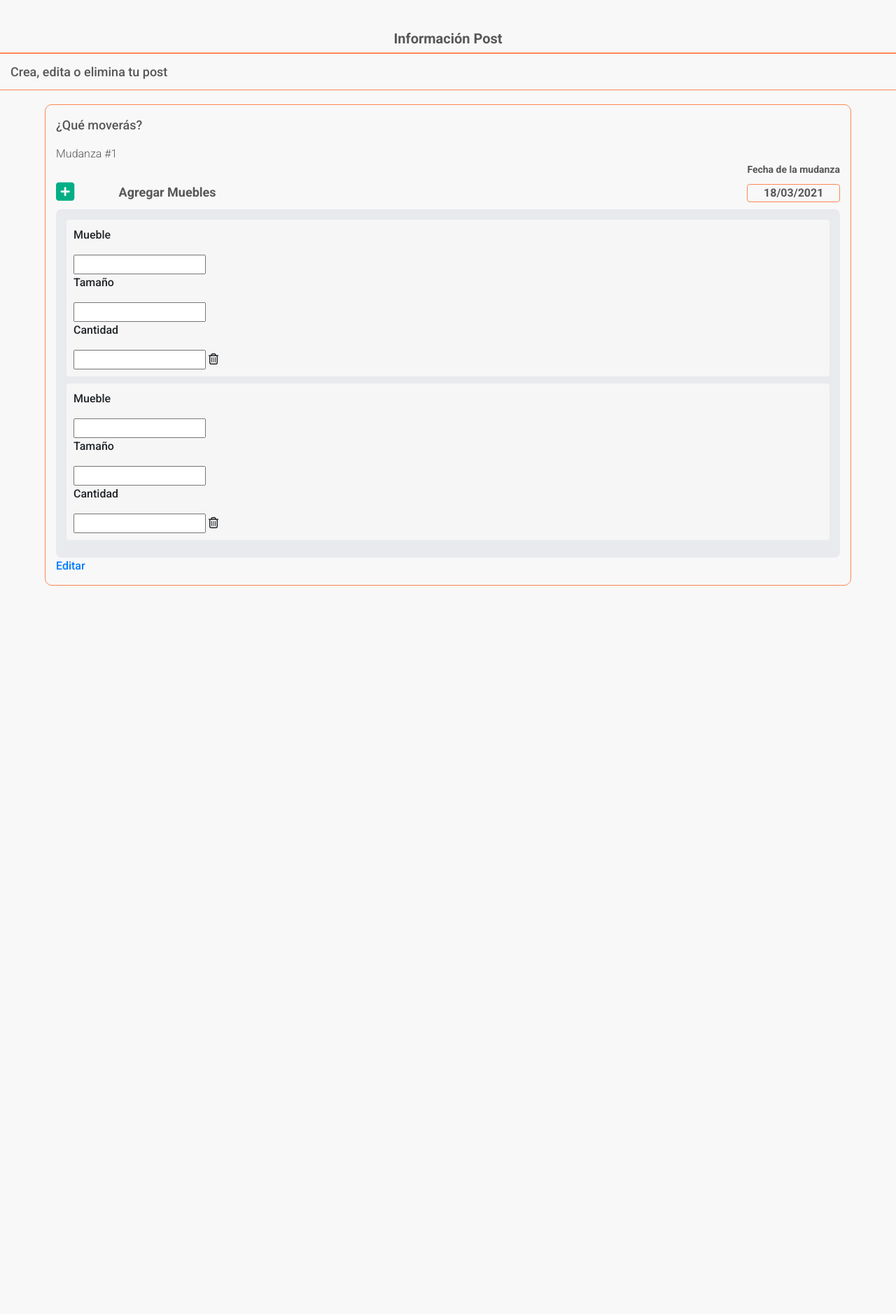
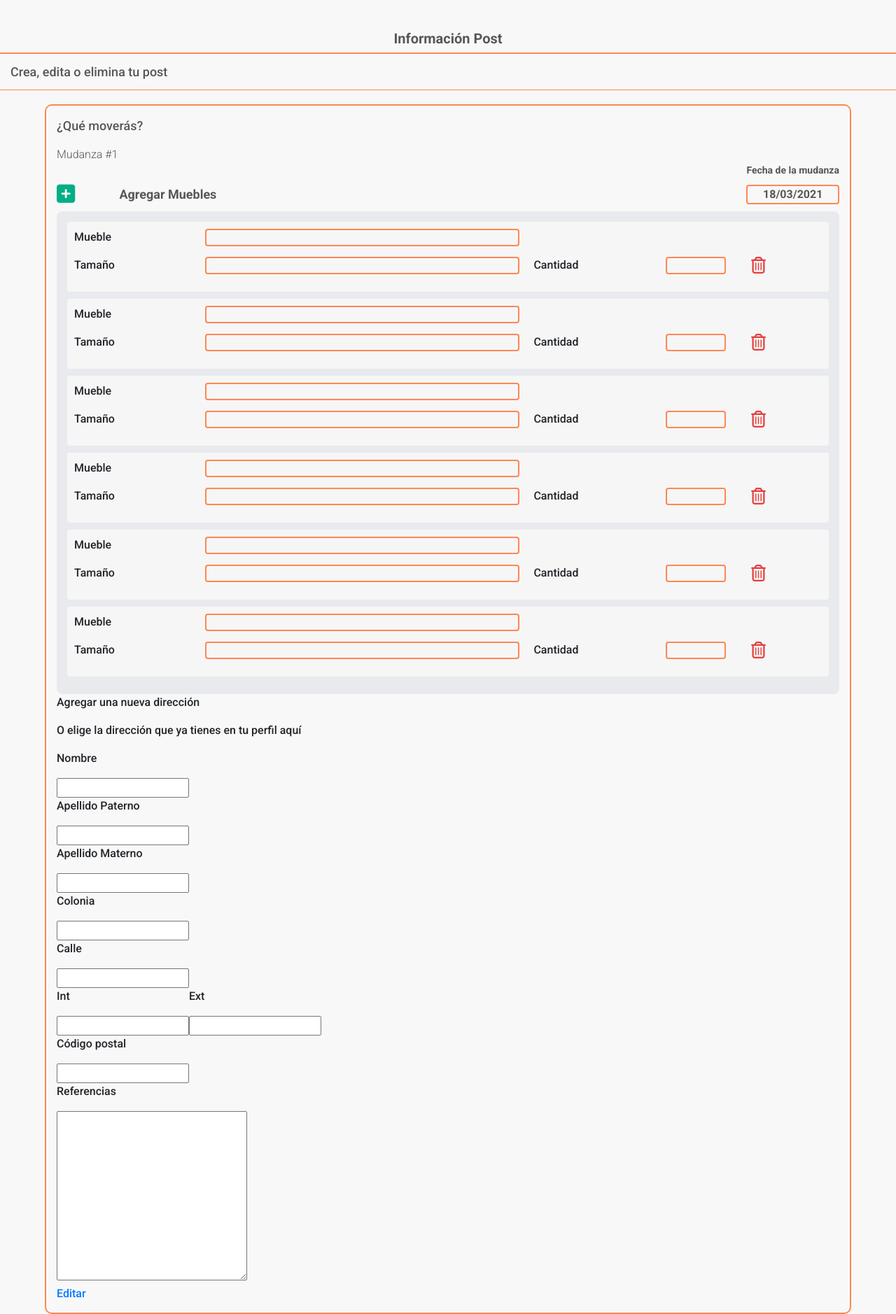
Before and after one commit to alepaez-dev/mudatec_proyecto, a Django app: page /usuario/perfil/post/ in a window 1280 px wide. Shown: the whole page at 70% size. Before the commit the page ends 837 px from the top, so only its background shows below. Run offline with Django 3.2, Linux system fonts and the light colour scheme; some libraries are stand-ins or nearby versions.

Commit message:
haciendo estructura de dirreciones

```diff
--- a/mudatec/static/css/_usuario_perfil_post.scss
+++ b/mudatec/static/css/_usuario_perfil_post.scss
@@ -1,6 +1,6 @@
 .perfil_main{
   .post_main{
-    border: 1px solid $primary-color;
+    border: 2px solid $primary-color;
     border-radius: 10px;
     width: 90%;
     margin: auto;
@@ -44,7 +44,7 @@
           &:last-of-type{
             margin-bottom: 0px;
             font-size: 16px;
-            border: 1px solid $primary-color;
+            border: 2px solid $primary-color;
             border-radius: 4px;
           }
         }
@@ -60,6 +60,39 @@
         margin-bottom: 10px;
         border-radius: 4px;
         padding: 10px;
+        .item{
+          width: 60%;
+          input{
+            height: 25px;
+            width: 70%;
+            border-radius: 4px;
+            border: 2px solid $primary-color;
+            margin-right: 5px;
+            background-color: $single-post-background-color;
+          }
+        }
+        .tamano_cantidad{
+          .cantidad{
+            width: 40%;
+            p{
+              width: 35%;
+            }
+            input{
+              width: 20%;
+              height: 25px;
+              margin-left: 8px;
+              border-radius: 4px;
+              border: 2px solid $primary-color;
+              background-color: $single-post-background-color;
+            }
+            i{
+              font-size: 24px;
+              width: 20%;
+              margin-left: 5px;
+              color: $delete-color;
+            }
+          }
+        }
       }
     }
   }
--- a/mudatec/static/css/style.css
+++ b/mudatec/static/css/style.css
@@ -443,7 +443,7 @@
 }
 
 .perfil_main .post_main {
-  border: 1px solid #FF8754;
+  border: 2px solid #FF8754;
   border-radius: 10px;
   width: 90%;
   margin: auto;
@@ -492,7 +492,7 @@
 .perfil_main .post_main .add_fecha .fechas p:last-of-type {
   margin-bottom: 0px;
   font-size: 16px;
-  border: 1px solid #FF8754;
+  border: 2px solid #FF8754;
   border-radius: 4px;
 }
 
@@ -508,6 +508,43 @@
   margin-bottom: 10px;
   border-radius: 4px;
   padding: 10px;
+}
+
+.perfil_main .post_main .post-box .single-post .item {
+  width: 60%;
+}
+
+.perfil_main .post_main .post-box .single-post .item input {
+  height: 25px;
+  width: 70%;
+  border-radius: 4px;
+  border: 2px solid #FF8754;
+  margin-right: 5px;
+  background-color: #F6F6F6;
+}
+
+.perfil_main .post_main .post-box .single-post .tamano_cantidad .cantidad {
+  width: 40%;
+}
+
+.perfil_main .post_main .post-box .single-post .tamano_cantidad .cantidad p {
+  width: 35%;
+}
+
+.perfil_main .post_main .post-box .single-post .tamano_cantidad .cantidad input {
+  width: 20%;
+  height: 25px;
+  margin-left: 8px;
+  border-radius: 4px;
+  border: 2px solid #FF8754;
+  background-color: #F6F6F6;
+}
+
+.perfil_main .post_main .post-box .single-post .tamano_cantidad .cantidad i {
+  font-size: 24px;
+  width: 20%;
+  margin-left: 5px;
+  color: #E53F3F;
 }
 
 @media only screen and (min-width: 1200px) {
--- a/mudatec/templates/mudatec_app/usuario/post.html
+++ b/mudatec/templates/mudatec_app/usuario/post.html
@@ -30,16 +30,16 @@
     </div>
     <div class="post-box">
       <div class="single-post">
-        <div class="mueble">
+        <div class="item d-flex justify-content-between">
           <p>Mueble</p>
           <input type="text">
         </div>
-        <div class="tamano_cantidad">
-          <div class="tamano">
+        <div class="tamano_cantidad d-flex">
+          <div class="item tamano d-flex justify-content-between">
             <p>Tamaño</p>
             <input type="text">
           </div>
-          <div class="cantidad">
+          <div class="cantidad d-flex justify-content-around">
             <p>Cantidad</p>
             <input type="text">
             <!-- <i class="fas fa-trash-alt"></i> -->
@@ -48,16 +48,88 @@
         </div>
       </div>
       <div class="single-post">
-        <div class="mueble">
+        <div class="item d-flex justify-content-between">
           <p>Mueble</p>
           <input type="text">
         </div>
-        <div class="tamano_cantidad">
-          <div class="tamano">
+        <div class="tamano_cantidad d-flex">
+          <div class="item tamano d-flex justify-content-between">
             <p>Tamaño</p>
             <input type="text">
           </div>
-          <div class="cantidad">
+          <div class="cantidad d-flex justify-content-around">
+            <p>Cantidad</p>
+            <input type="text">
+            <!-- <i class="fas fa-trash-alt"></i> -->
+            <i class="far fa-trash-alt"></i>
+          </div>
+        </div>
+      </div>
+      <div class="single-post">
+        <div class="item d-flex justify-content-between">
+          <p>Mueble</p>
+          <input type="text">
+        </div>
+        <div class="tamano_cantidad d-flex">
+          <div class="item tamano d-flex justify-content-between">
+            <p>Tamaño</p>
+            <input type="text">
+          </div>
+          <div class="cantidad d-flex justify-content-around">
+            <p>Cantidad</p>
+            <input type="text">
+            <!-- <i class="fas fa-trash-alt"></i> -->
+            <i class="far fa-trash-alt"></i>
+          </div>
+        </div>
+      </div>
+      <div class="single-post">
+        <div class="item d-flex justify-content-between">
+          <p>Mueble</p>
+          <input type="text">
+        </div>
+        <div class="tamano_cantidad d-flex">
+          <div class="item tamano d-flex justify-content-between">
+            <p>Tamaño</p>
+            <input type="text">
+          </div>
+          <div class="cantidad d-flex justify-content-around">
+            <p>Cantidad</p>
+            <input type="text">
+            <!-- <i class="fas fa-trash-alt"></i> -->
+            <i class="far fa-trash-alt"></i>
+          </div>
+        </div>
+      </div>
+      <div class="single-post">
+        <div class="item d-flex justify-content-between">
+          <p>Mueble</p>
+          <input type="text">
+        </div>
+        <div class="tamano_cantidad d-flex">
+          <div class="item tamano d-flex justify-content-between">
+            <p>Tamaño</p>
+            <input type="text">
+          </div>
+          <div class="cantidad d-flex justify-content-around">
+            <p>Cantidad</p>
+            <input type="text">
+            <!-- <i class="fas fa-trash-alt"></i> -->
+            <i class="far fa-trash-alt"></i>
+          </div>
+        </div>
+      </div>
+      <div class="single-post">
+        <div class="item d-flex justify-content-between">
+          <p>Mueble</p>
+          <input type="text">
+        </div>
+        <div class="tamano_cantidad d-flex">
+          <div class="item tamano d-flex justify-content-between">
+            <p>Tamaño</p>
+            <input type="text">
+          </div>
+          <div class="cantidad d-flex justify-content-around">
             <p>Cantidad</p>
             <input type="text">
             <!-- <i class="fas fa-trash-alt"></i> -->
@@ -66,6 +138,54 @@
         </div>
       </div>
     </div>
+    <div class="direcciones">
+      <div class="direccion-texto">
+        <p>Agregar una nueva dirección</p>
+        <p>O elige la dirección que ya tienes en tu perfil <a>aquí</a></p>
+      </div>
+      <div class="direcciones_inputs">
+        <div class="direccion-input">
+          <p>Nombre</p>
+          <input type="text">
+        </div>
+        <div class="direccion-input">
+          <p>Apellido Paterno</p>
+          <input type="text">
+        </div>
+        <div class="direccion-input">
+          <p>Apellido Materno</p>
+          <input type="text">
+        </div>
+        <div class="direccion-input">
+          <p>Colonia</p>
+          <input type="text">
+        </div>
+        <div class="direccion-input">
+          <div class="calle">
+            <p>Calle</p>
+            <input type="text">
+          </div>
+          <div class="numeros d-flex">
+            <div class="interior">
+              <p>Int</p>
+              <input type="text">
+            </div>
+            <div class="exterior">
+              <p>Ext</p>
+              <input type="text">
+            </div>
+          </div>
+        </div>
+        <div class="direccion-input">
+          <p>Código postal</p>
+          <input type="text">
+        </div>
+        <div class="direccion-input">
+          <p>Referencias</p>
+          <textarea name="" id="" cols="30" rows="10"></textarea>
+        </div>
+      </div>
+    </div>
     <a href="#">Editar</a>
   </div>
 </div>
```
Also changed, not shown: 1 other file.
